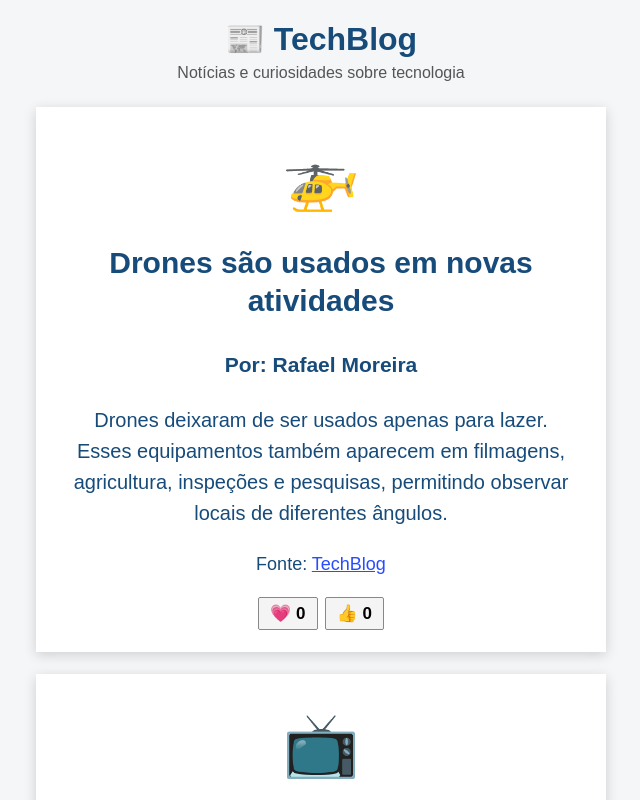
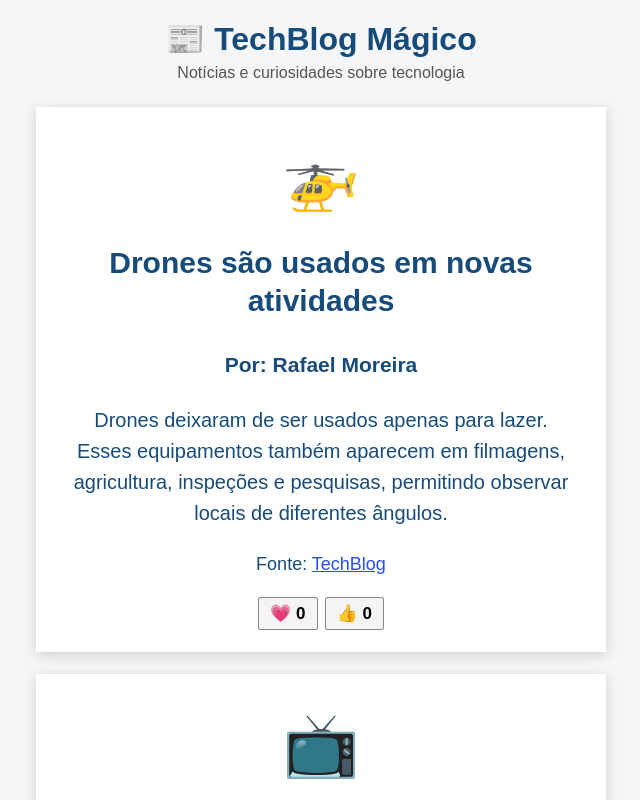
Before and after one commit to rayanaandradelopes-sudo/blog-japinhaa, a plain HTML site: page index.html in a window 1280 px wide. Shown: the top 800 px of the page, without its empty margins (319-959 px from the left). Drawn offline with Linux system fonts and the light colour scheme.

Commit message:
Update blog title to 'TechBlog Mágico'

```diff
--- a/index.html
+++ b/index.html
@@ -9,7 +9,7 @@
 <body>
 
 <header>
-<h1>📰 TechBlog</h1>
+<h1>📰 TechBlog Mágico</h1>
 <p>Notícias e curiosidades sobre tecnologia</p>
 </header>
 
```
